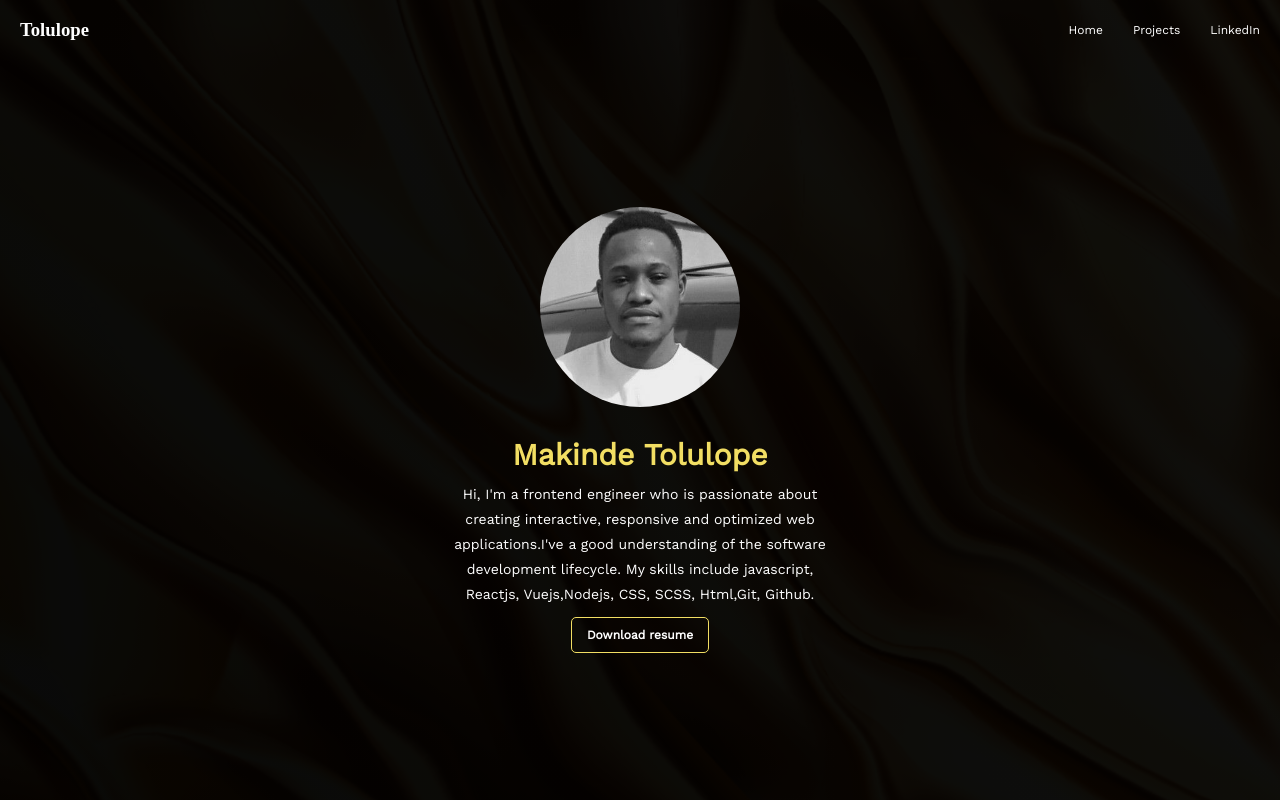
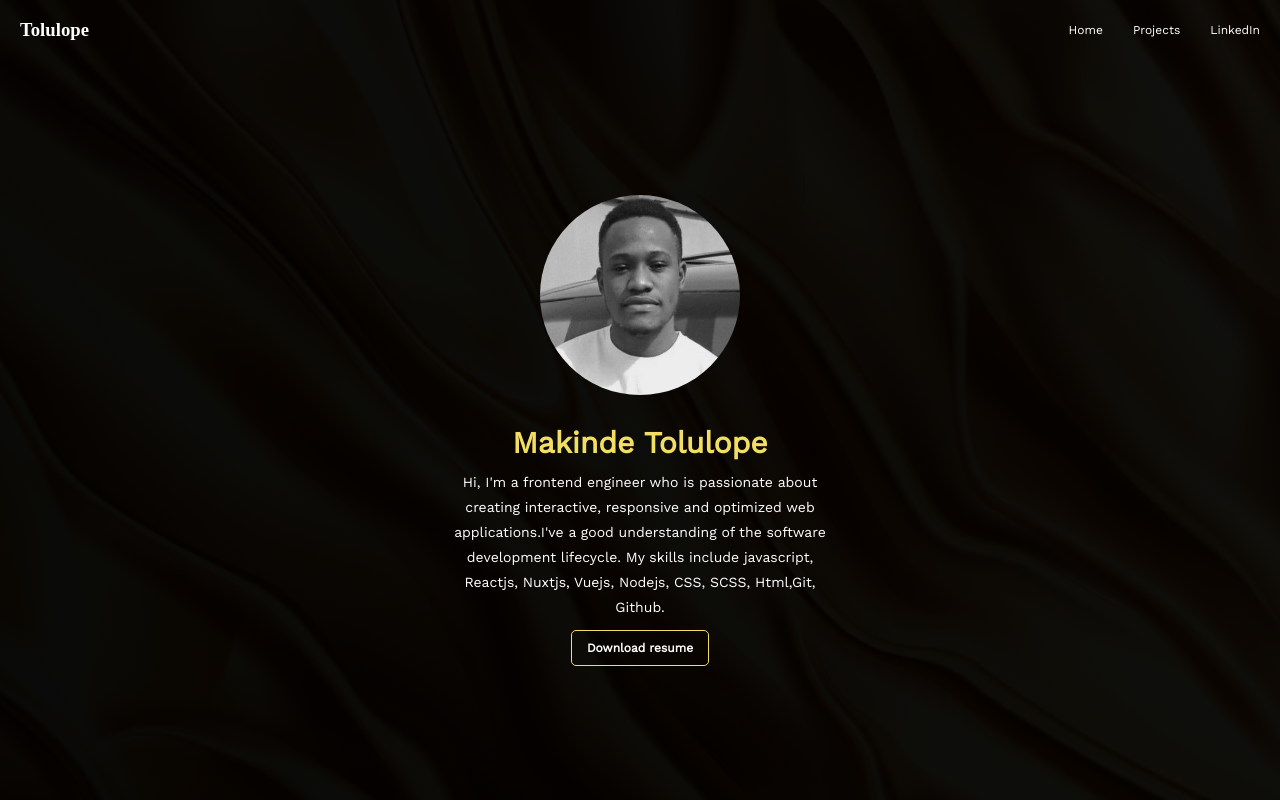
Before and after one commit to Makinde1034/Nuxt-portfolio, a Nuxt app: page / in a window 1280 px wide. Built offline with nearby package versions, Linux system fonts and the light colour scheme; a web font is replaced by a local one.

Commit message:
changed texts

```diff
--- a/pages/index.vue
+++ b/pages/index.vue
@@ -3,7 +3,7 @@
 		<div class="home">
 			<img src="../static/photo_2022-04-18_11-51-43.jpg" alt="">
 			<h3>Makinde Tolulope</h3>
-			<p>Hi, I'm a frontend engineer who is passionate about creating interactive, responsive and optimized web applications.I've a good understanding of the software development lifecycle.  My skills include javascript, Reactjs, Vuejs,Nodejs, CSS, SCSS, Html,Git, Github. </p>
+			<p>Hi, I'm a frontend engineer who is passionate about creating interactive, responsive and optimized web applications.I've a good understanding of the software development lifecycle. My skills include javascript, Reactjs, Nuxtjs, Vuejs, Nodejs, CSS, SCSS, Html,Git, Github. </p>
 			<button >
 				<a href="https://portfolio-backend-makinde.herokuapp.com/download-cv">Download resume</a>
 			</button>
```
